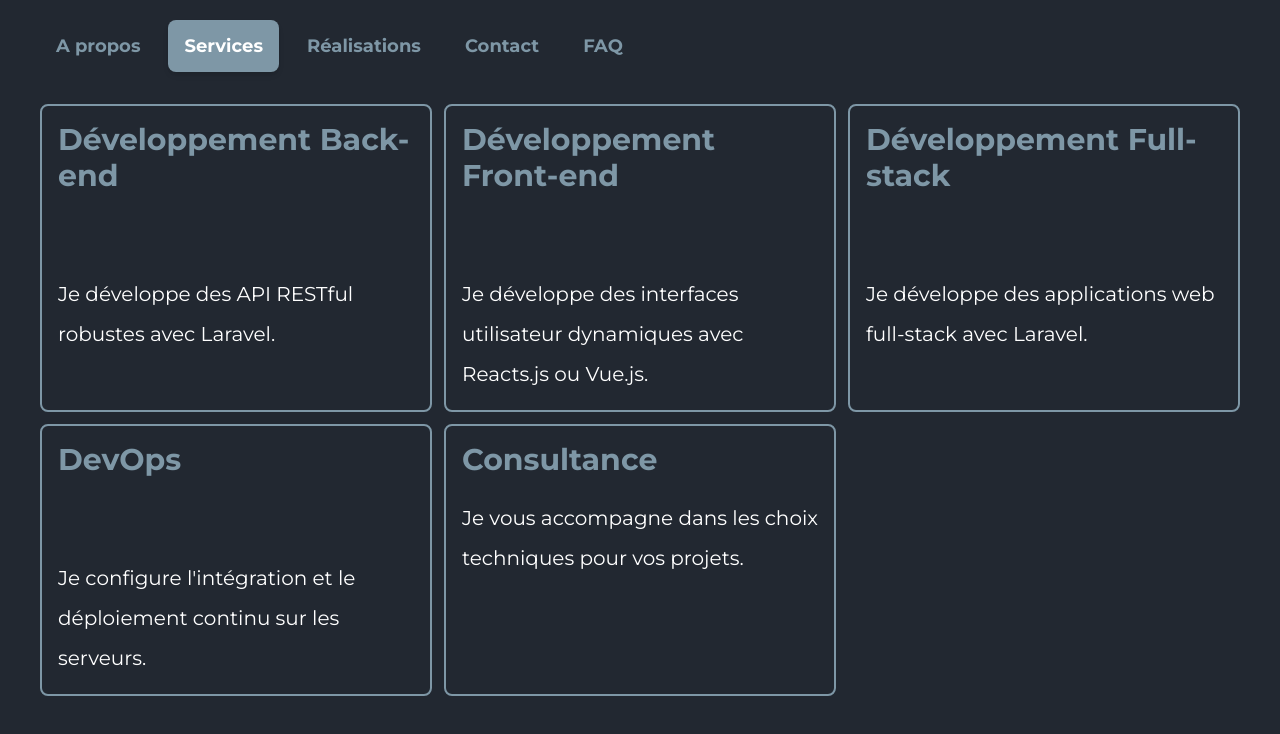
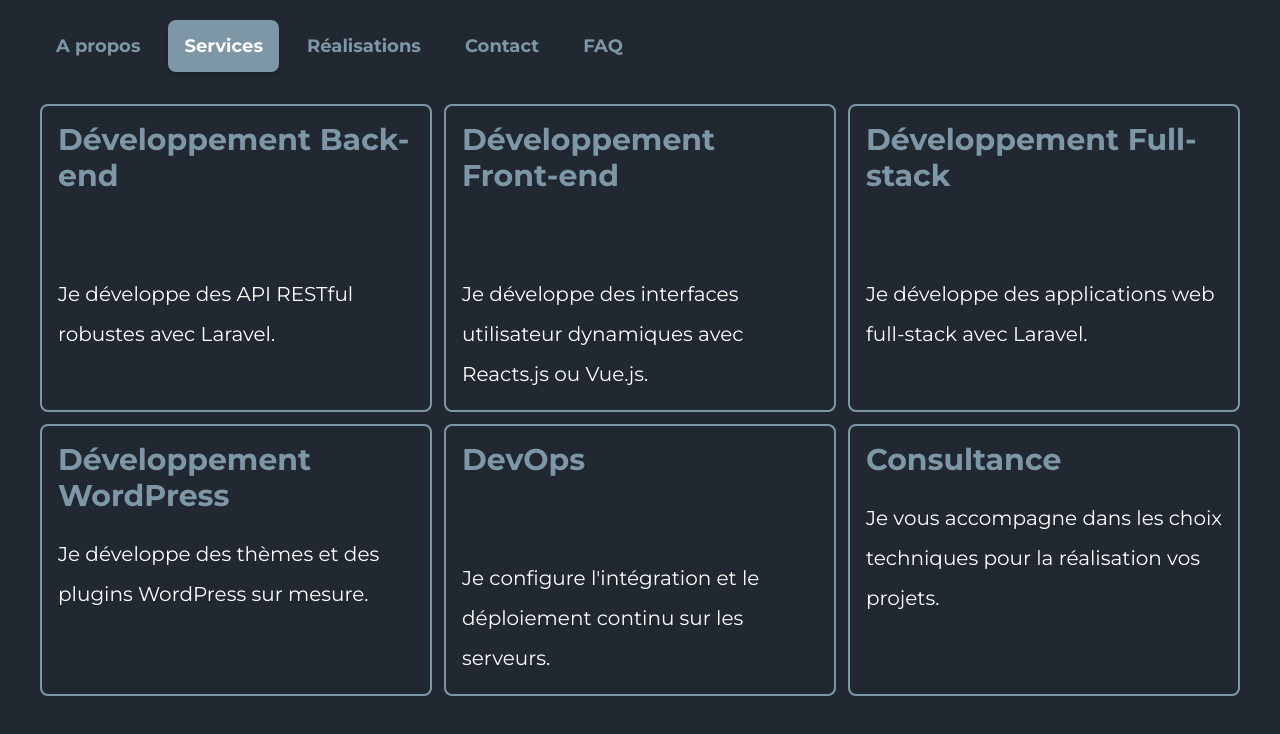
Before and after one commit to eliseekn/portfolio, a Vue app: page / in a window 1280 px wide. Both pictures are taken after a click on the link "Services". Shown: the top 734 px of the page. Built offline with nearby package versions, Linux system fonts and the light colour scheme.

Commit message:
Add new service

```diff
--- a/src/main.ts
+++ b/src/main.ts
@@ -25,6 +25,7 @@ import {
     faWindows,
     faGitlab,
     faGithubSquare,
+    faWordpress
 } from "@fortawesome/free-brands-svg-icons"
 import { library } from '@fortawesome/fontawesome-svg-core'
 
@@ -48,7 +49,8 @@ library.add(
     faWindows,
     faGitlab,
     faGithubSquare,
-    faHeadset
+    faHeadset,
+    faWordpress
 )
 
 createApp(App)
--- a/src/pages/services.vue
+++ b/src/pages/services.vue
@@ -55,6 +55,20 @@ const props = defineProps<{ setActivePage: (page: string) => void }>()
 
             <div class="animate-fade-in-3 col-span-6 lg:col-auto card p-4">
                 <p class="text-[#7e97a6] font-bold text-xl md:text-3xl">
+                    Développement WordPress
+                </p>
+
+                <div class="my-3 md:my-5 text-3xl md:text-4xl">
+                    <span><font-awesome-icon :icon="['fa-brands' , 'wordpress']" color="#7e97a6" /></span>
+                </div>
+
+                <p class="text-base md:text-xl md:leading-loose">
+                    Je développe des thèmes et des plugins WordPress sur mesure.
+                </p>
+            </div>
+
+            <div class="animate-fade-in-3 col-span-6 lg:col-auto card p-4">
+                <p class="text-[#7e97a6] font-bold text-xl md:text-3xl">
                     DevOps
                 </p>
 
@@ -81,7 +95,7 @@ const props = defineProps<{ setActivePage: (page: string) => void }>()
                 </div>
 
                 <p class="text-base md:text-xl md:leading-loose">
-                    Je vous accompagne dans les choix techniques pour vos projets.
+                    Je vous accompagne dans les choix techniques pour la réalisation vos projets.
                 </p>
             </div>
         </div>
```
